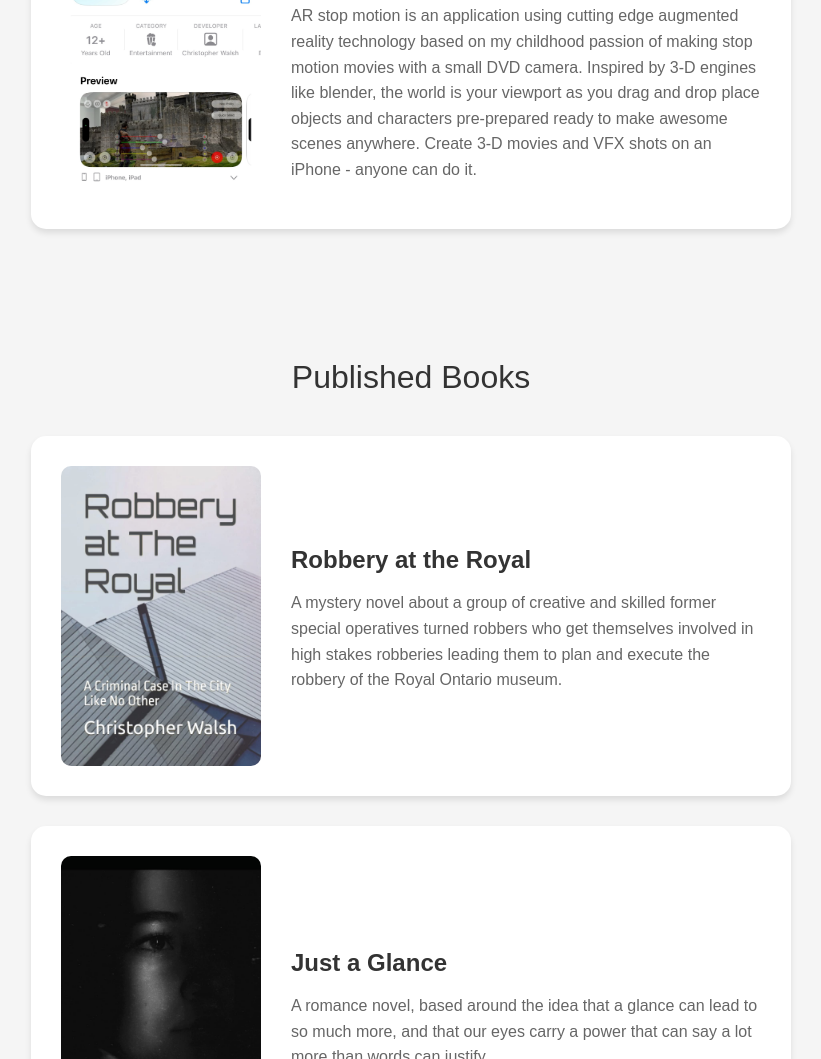
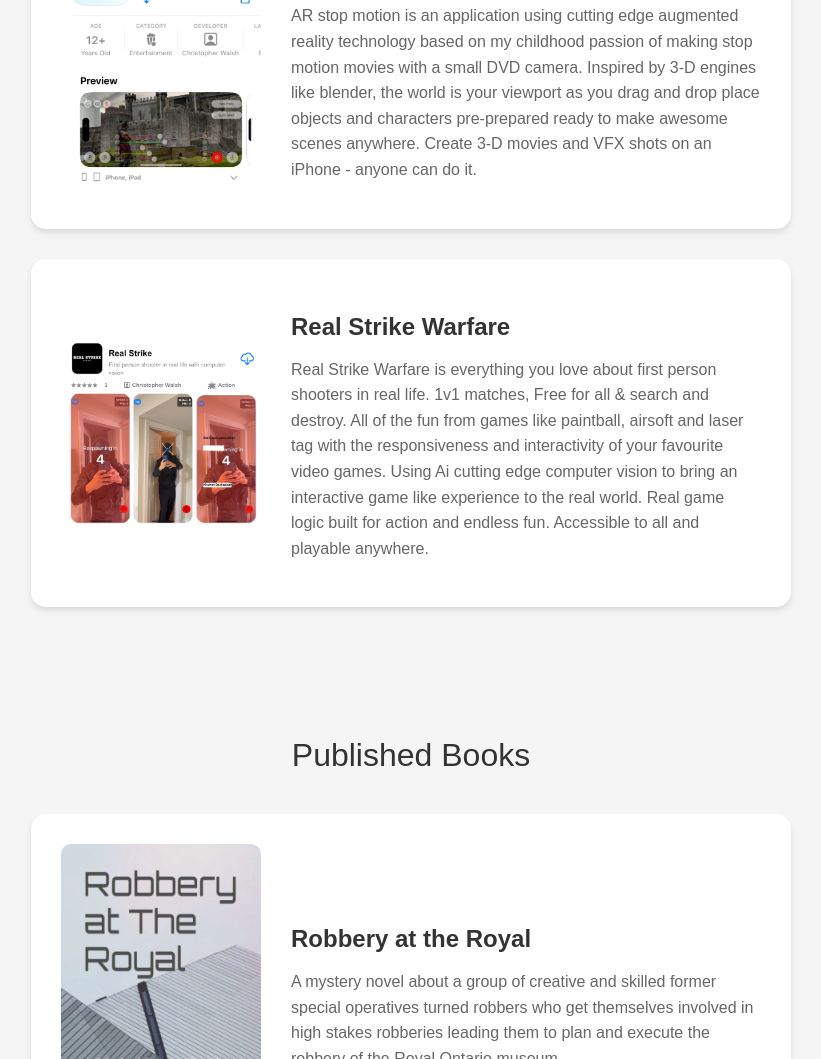
Before and after one commit to CHris23132/CoolStuffIHaveDone, a plain HTML site: page index.html in a window 1280 px wide. Shown: the part 1136-2195 px from the top of the page, without its empty margins (229-1050 px from the left). Drawn offline with Linux system fonts and the light colour scheme.

Commit message:
Apps-update-added-rs-to-ios-apps

```diff
--- a/index.html
+++ b/index.html
@@ -162,6 +162,16 @@
                 </p>
             </div>
         </div>
+
+        <div class="app-card">
+            <img src="images/Real-strike-image3.png" alt="Real Strike Warfare App" class="app-image">
+            <div class="app-content">
+                <h3 class="app-title">Real Strike Warfare</h3>
+                <p class="app-description">
+                    Real Strike Warfare is everything you love about first person shooters in real life. 1v1 matches, Free for all & search and destroy. All of the fun from games like paintball, airsoft and laser tag with the responsiveness and interactivity of your favourite video games. Using Ai cutting edge computer vision to bring an interactive game like experience to the real world. Real game logic built for action and endless fun. Accessible to all and playable anywhere.
+                </p>
+            </div>
+        </div>
     </section>
 
     <section class="section">
```
Also changed, not shown: images/Real-strike-image3.png (added).
